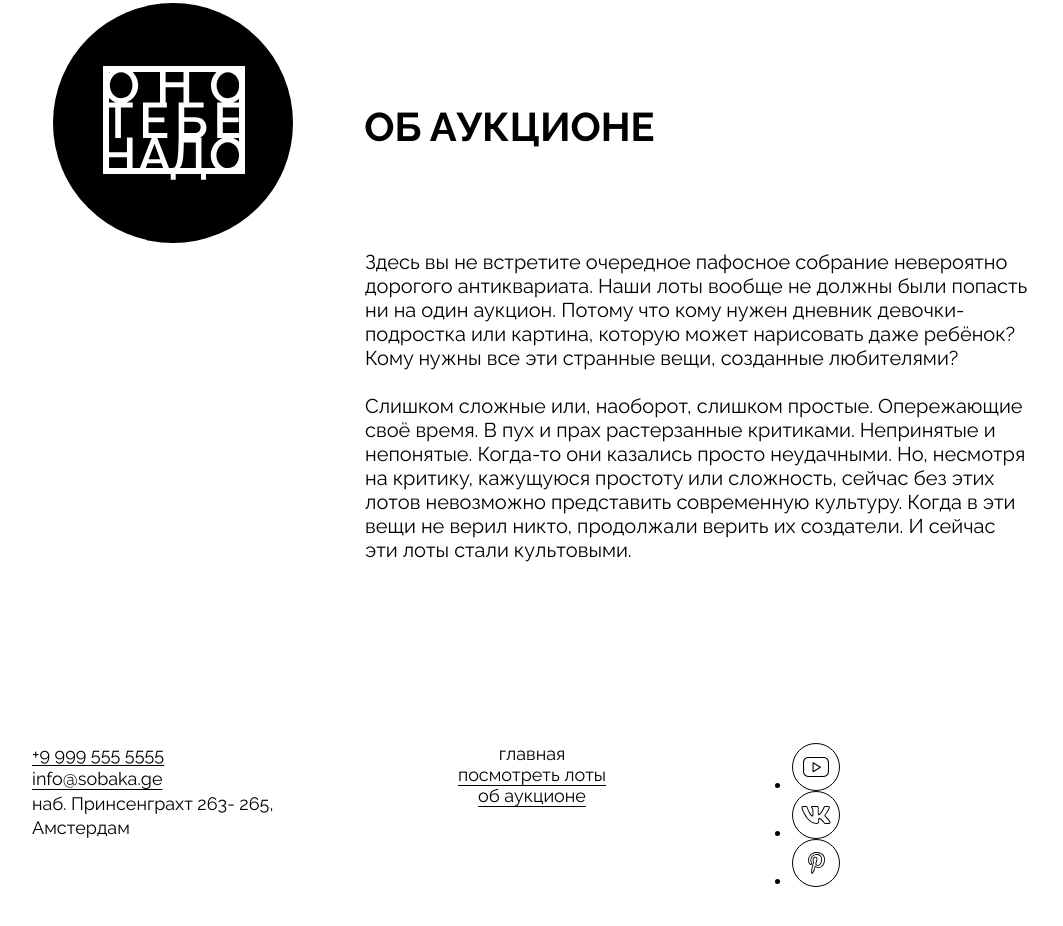
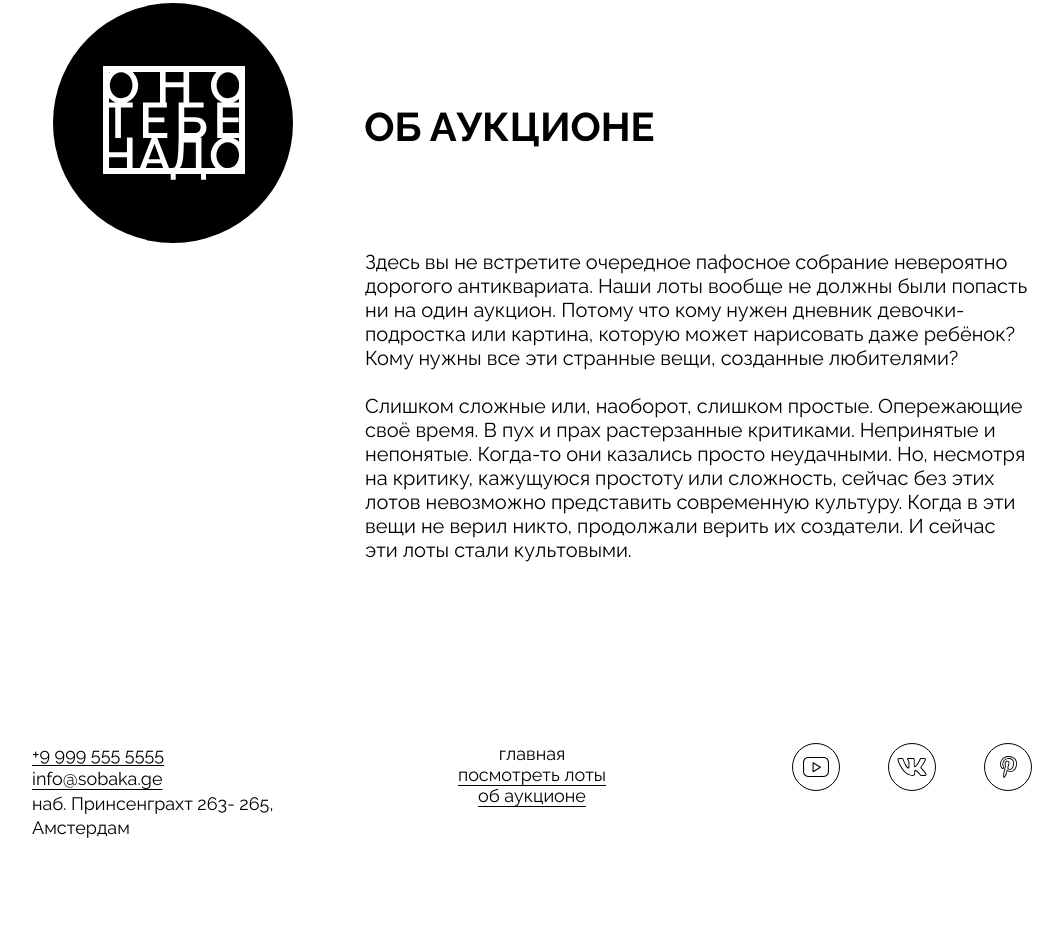
Before and after one commit to Gearest/ono-tebe-nado-fd, a plain HTML site: page index.html in a window 1280 px wide. Shown: the part 2106-3032 px from the top of the page, without its empty margins (108-1171 px from the left). Drawn offline with Linux system fonts and the light colour scheme.

Commit message:
выровнял иконки в футере

```diff
--- a/index.html
+++ b/index.html
@@ -175,8 +175,8 @@
           </li>
         </ul>
       </nav>
-      <nav class="socials none_style">
-        <ul>
+      <nav class="socials">
+        <ul class="socials_list none_style">
           <li>
             <a href="https://youtube.com/" class="youtube">
               <img
--- a/styles/style.css
+++ b/styles/style.css
@@ -283,11 +283,16 @@ h1 {
 }
 
 .socials {
+  display: flex;
   width: 240px;
-  display: flex;
-  justify-content: space-between;
   justify-self: end;
 }
+
+.socials_list {
+  display: flex;
+  column-gap: 48px;
+}
+
 
 .footer_logo-image {
   display: block;
```
